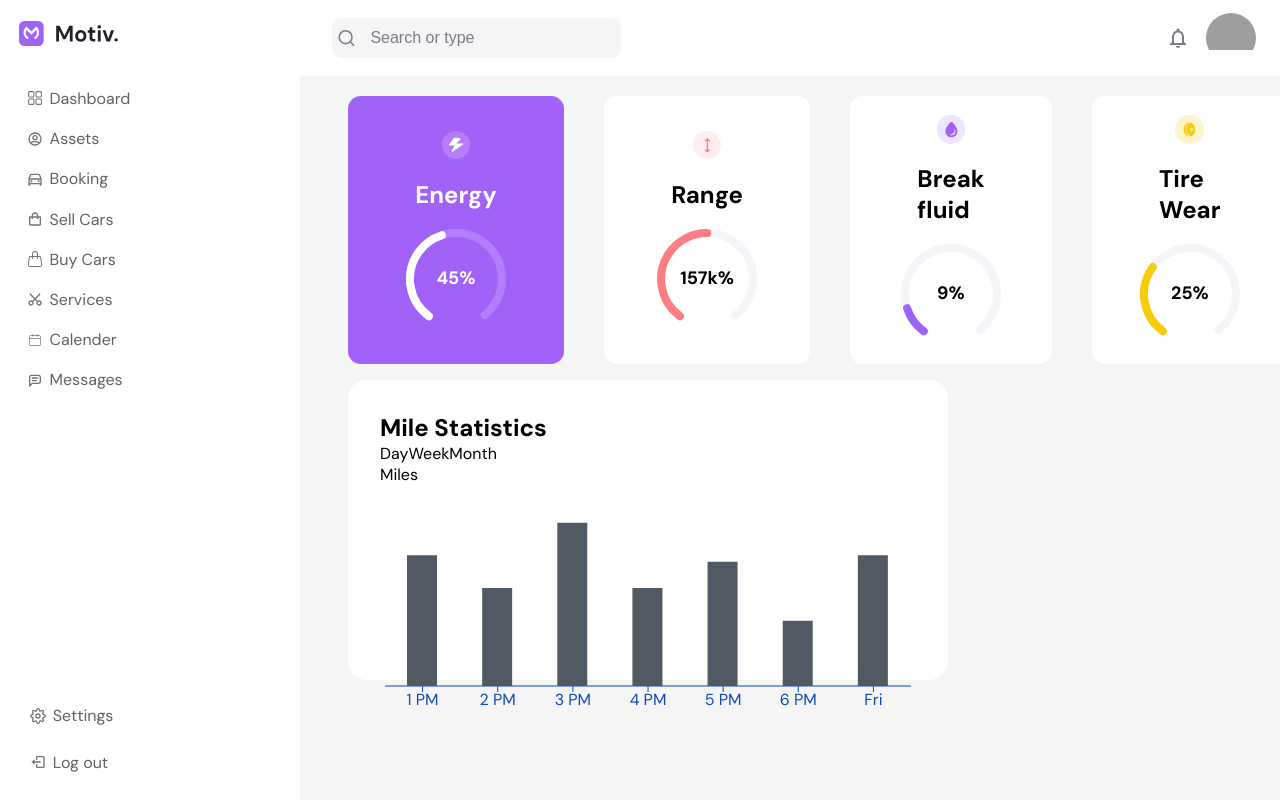
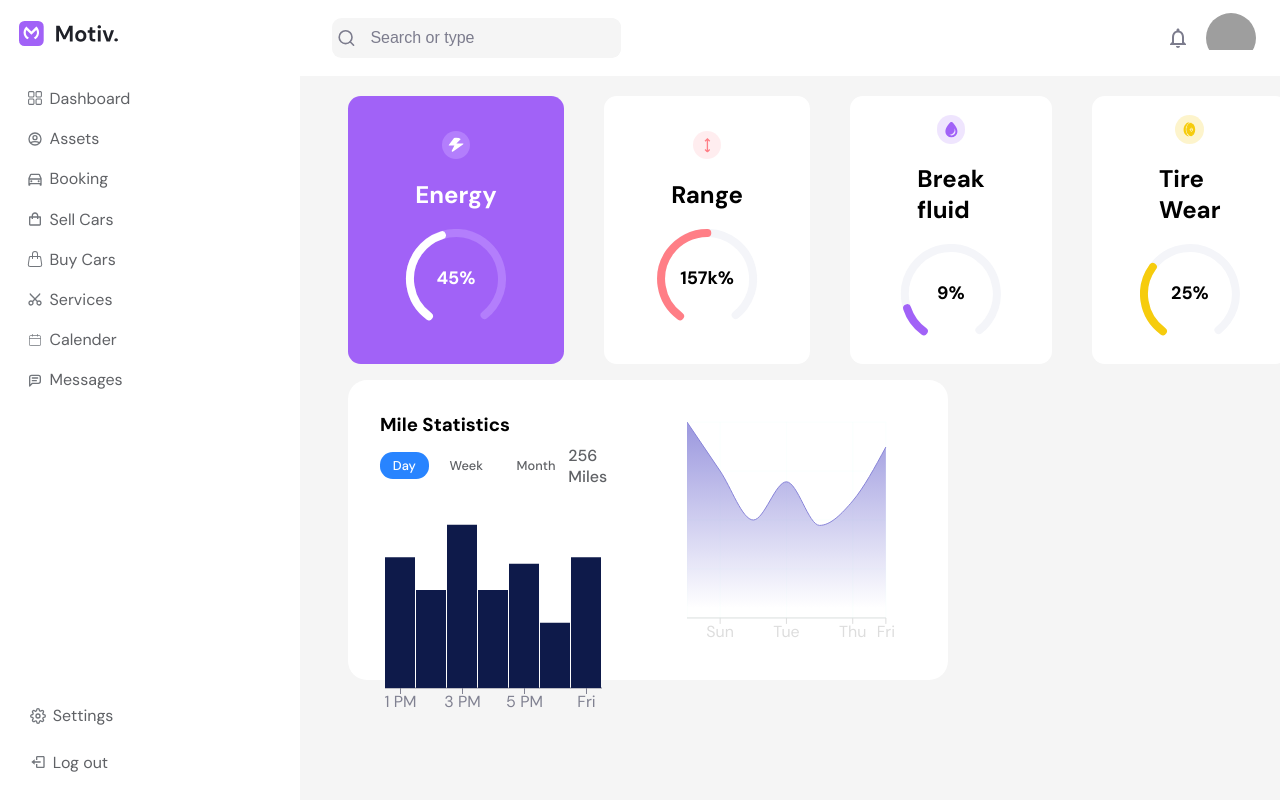
Before and after one commit to sara2lbadry/car-dashboard, a React (Create React App) app: page / in a window 1280 px wide. Built offline with nearby package versions, Linux system fonts and the light colour scheme; grey boxes are pictures that could not be loaded.

Commit message:
dashboard carStatics chart

```diff
--- a/src/data.js
+++ b/src/data.js
@@ -30,4 +30,35 @@ const data = [
 
 
 ];
-export default data;
+export const carStatics = [
+  {
+    name: "Sat",
+    week: 4000,
+  },
+  {
+    name: "Sun",
+    week: 3000,
+  },
+  {
+    name: "Mon",
+    week: 2000,
+  },
+  {
+    name: "Tue",
+    week: 2780,
+  },
+  {
+    name: "Wed",
+    week: 1890,
+  },
+  {
+    name: "Thu",
+    week: 2390,
+  },
+  {
+    name: "Fri",
+    week: 3490,
+  },
+];
+
+export default data ;
--- a/src/pages/Dashboard/Dashboard.jsx
+++ b/src/pages/Dashboard/Dashboard.jsx
@@ -6,8 +6,14 @@ import { ImDroplet } from "react-icons/im";
 import { GiStoneWheel } from "react-icons/gi";
 import { CircularProgressbar, buildStyles } from "react-circular-progressbar";
 import "react-circular-progressbar/dist/styles.css";
-import { Bar, BarChart, ResponsiveContainer, Tooltip, XAxis } from "recharts";
+import {  Bar, BarChart, CartesianGrid, ResponsiveContainer, Tooltip, XAxis } from "recharts";
 import data from "../../data";
+import {
+  AreaChart,
+  Area,
+} from "recharts";
+import {carStatics} from "../../data"
+
 
 function Dashboard() {
   const percentage = 35;
@@ -128,22 +134,60 @@ function Dashboard() {
           </div>
         </div>
         <div className="recharts_container">
-          <h2>Mile Statistics</h2>
+          <div>
+          <h3>Mile Statistics</h3>
           <div className="recharts_text">
             <div className="days">
               <span>Day</span>
               <span>Week</span>
               <span>Month</span>
             </div>
-            <div className="miles"><span>Miles</span></div>
+            <div className="miles"><span>256 Miles</span></div>
           </div>
           <ResponsiveContainer width="100%">
             <BarChart data={data}>
-              <XAxis dataKey="name" stroke="#094bb4" />
-              <Bar dataKey="stats" fill="#515964" barSize={30} />
-              <Tooltip wrapperClassName="tooltip__style" cursor={false} />
+              <XAxis dataKey="name" stroke="#808191" fill="#F4F5F9" />
+              <Bar dataKey="stats" fill="#0e1a4a" barSize={30} />
+              <Tooltip cursor={{fill: 'transparent'}}  />
             </BarChart>
           </ResponsiveContainer>
+          </div>
+
+          <ResponsiveContainer width="100%">
+      <AreaChart
+        data={carStatics}
+        margin={{ top: 10, right: 30, left: 0, bottom: 0 }}
+      >
+        <defs>
+          <linearGradient id="colorUv" x1="0" y1="0" x2="0" y2="1">
+            <stop offset="5%" stopColor="#8884d8" stopOpacity={0.8} />
+            <stop offset="95%" stopColor="#8884d8" stopOpacity={0} />
+          </linearGradient>
+          <linearGradient id="colorPv" x1="0" y1="0" x2="0" y2="1">
+            <stop offset="5%" stopColor="#82ca9d" stopOpacity={0.8} />
+            <stop offset="95%" stopColor="#82ca9d" stopOpacity={0} />
+          </linearGradient>
+        </defs>
+        <XAxis dataKey="name" stroke="#ddd" />
+
+        <CartesianGrid strokeDasharray="0" stroke="#b7ffe913" />
+        <Tooltip wrapperClassName="tooltip__style" cursor={false} />
+        <Area
+          type="monotone"
+          dataKey="week"
+          stroke="#8884d8"
+          fillOpacity={1}
+          fill="url(#colorUv)"
+        />
+        <Area
+          type="monotone"
+          dataKey="prevWeek"
+          stroke="#82ca9d"
+          fillOpacity={1}
+          fill="url(#colorPv)"
+        />
+      </AreaChart>
+    </ResponsiveContainer>
         </div>
       </div>
     </section>
--- a/src/pages/Dashboard/dashboard.css
+++ b/src/pages/Dashboard/dashboard.css
@@ -79,4 +79,35 @@
     background-color: var(--color-white);
     padding: 2rem;
     border-radius: 1.2rem;
+    display: flex;
+    justify-content: space-between;
+    gap: 5rem;
 }
+
+.recharts_text {
+    display: flex;
+    align-items: center;
+    justify-content: space-between;
+    color: var(--gray-dark2);
+    font-weight: 500;
+    margin-top: 0.5rem;
+}
+.days {
+    display: flex;
+    gap: 0.5rem;
+    font-size: 0.8rem;
+}
+.days span {
+    padding: 0.3rem 0.8rem;
+
+}
+.days span:nth-child(1) {
+    border-radius: 0.8rem;
+    background-color: var(--secondary-blue);
+    color: var(--color-white);
+
+}
+
+.miles {
+    font-size: 1rem;
+}
```
